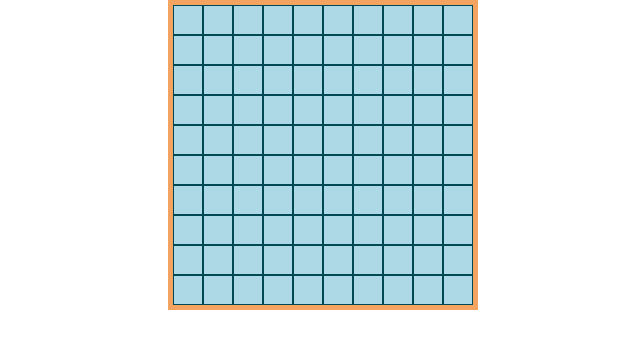
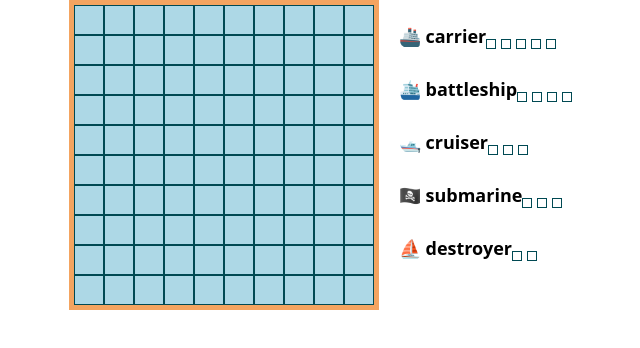
Before and after one commit to galdea/Battleship-with-React---Game, a React app: page / in a window 1280 px wide. Shown: the top 348 px of the page, without its empty margins (317-957 px from the left). Built offline with nearby package versions, Linux system fonts and the light colour scheme.

Commit message:
everything rendering. still need to randomize ship positions and work on css

```diff
--- a/src/js/App.css
+++ b/src/js/App.css
@@ -1,4 +1,4 @@
-/* Maritime colors palette */
+
 :root {
   --primary-color: #004953;
   --secondary-color: #F4A460;
@@ -146,7 +146,14 @@
   }
 }
 
-/* Mobile view */
+.ship-list {
+  font-size: 18px;
+  font-weight: bold;
+  text-align: center;
+  color: black;
+}
+
+
 @media (max-width: 767px) {
   .app {
     flex-direction: column;
--- a/src/js/App.js
+++ b/src/js/App.js
@@ -1,6 +1,6 @@
 import React, { useState } from "react";
 import { ToastContainer, toast } from "react-toastify";
-import { generateRandomLayout } from "./util/constants";
+import ShipList from "./components/ShipList";
 import Board from "./components/Board";
 import {
   createEmptyBoard,
@@ -60,6 +60,7 @@ const App = () => {
       <div className="game-info">
       </div>
       <Board boardData={state.boardData} handleCellClick={handleCellClick} />
+      <ShipList ships={state.ships} />
     </div>
   );
 };
--- a/src/js/components/Cell.js
+++ b/src/js/components/Cell.js
@@ -10,7 +10,7 @@ const Cell = ({ row, col, cellData, onClick }) => {
     cellContent = '💦';
   } else if (cellData === 'hit') {
     cellClass += ' hit';
-    cellContent = '💣';
+    cellContent = '💥';
   } else {
     cellContent = cellData[1] === 'h' ? 'X' : '';
     if (cellData[1] === 's' && cellData[0] === '') {
--- /dev/null
+++ b/src/js/components/ShipList.js
@@ -0,0 +1,25 @@
+import React from 'react';
+import { getShipImage } from '../util/helpers';
+
+const ShipList = ({ ships }) => {
+  return (
+    <div className="ship-list">
+      {ships.map((ship, index) => (
+        <div key={index} className="ship-item">
+      <p>{getShipImage(ship.name)} {ship.name}</p>
+
+          <div className="hit-indicators">
+            {Array.from({ length: ship.size }).map((_, i) => (
+              <div
+                key={i}
+                className={`hit-indicator ${i < ship.hits ? 'hit' : ''}`}
+              ></div>
+            ))}
+          </div>
+        </div>
+      ))}
+    </div>
+  );
+};
+
+export default ShipList;
--- a/src/js/util/helpers.js
+++ b/src/js/util/helpers.js
@@ -67,13 +67,13 @@ export const getShipImage = (shipName) => {
     case "carrier":
       return "🚢";
     case "battleship":
-      return "🛳️";
+      return "🛳️ ";
     case "cruiser":
-      return "🚣";
+      return "🛥️";
     case "submarine":
-      return "🐠";
+      return "🏴‍☠️";
     case "destroyer":
-      return "💥";
+      return "⛵";
     default:
       return "";
   }
```
